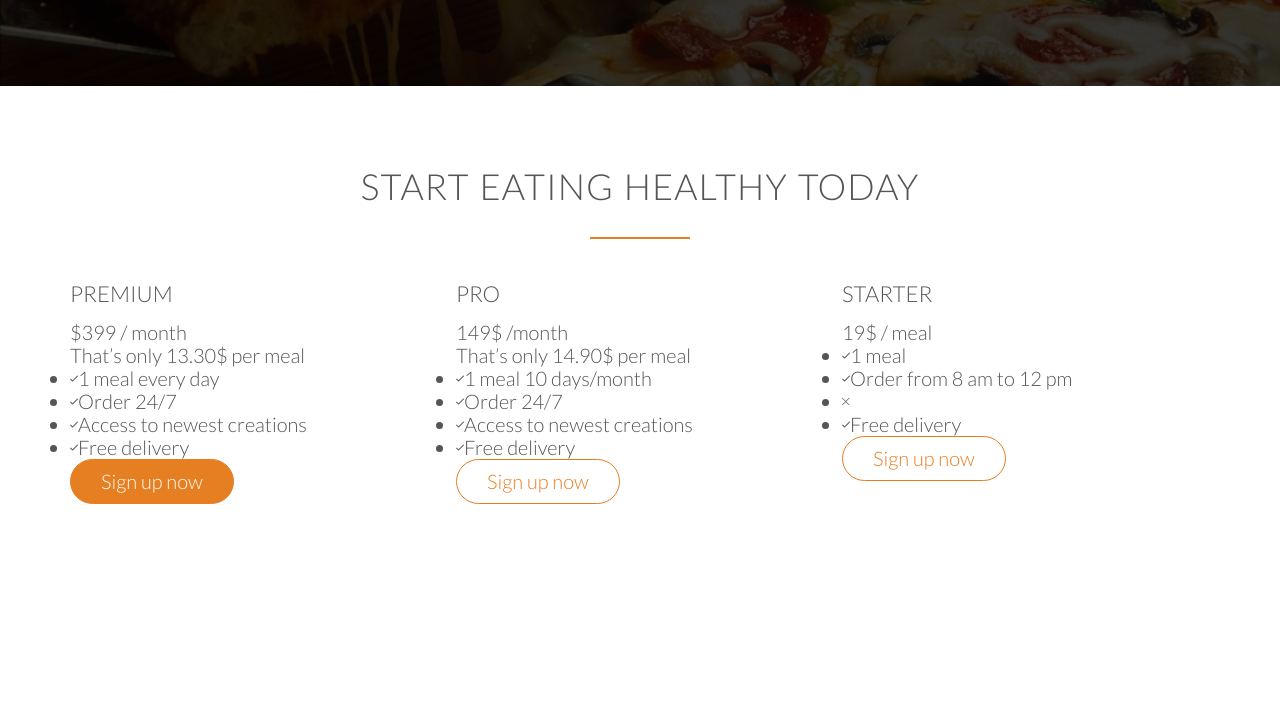
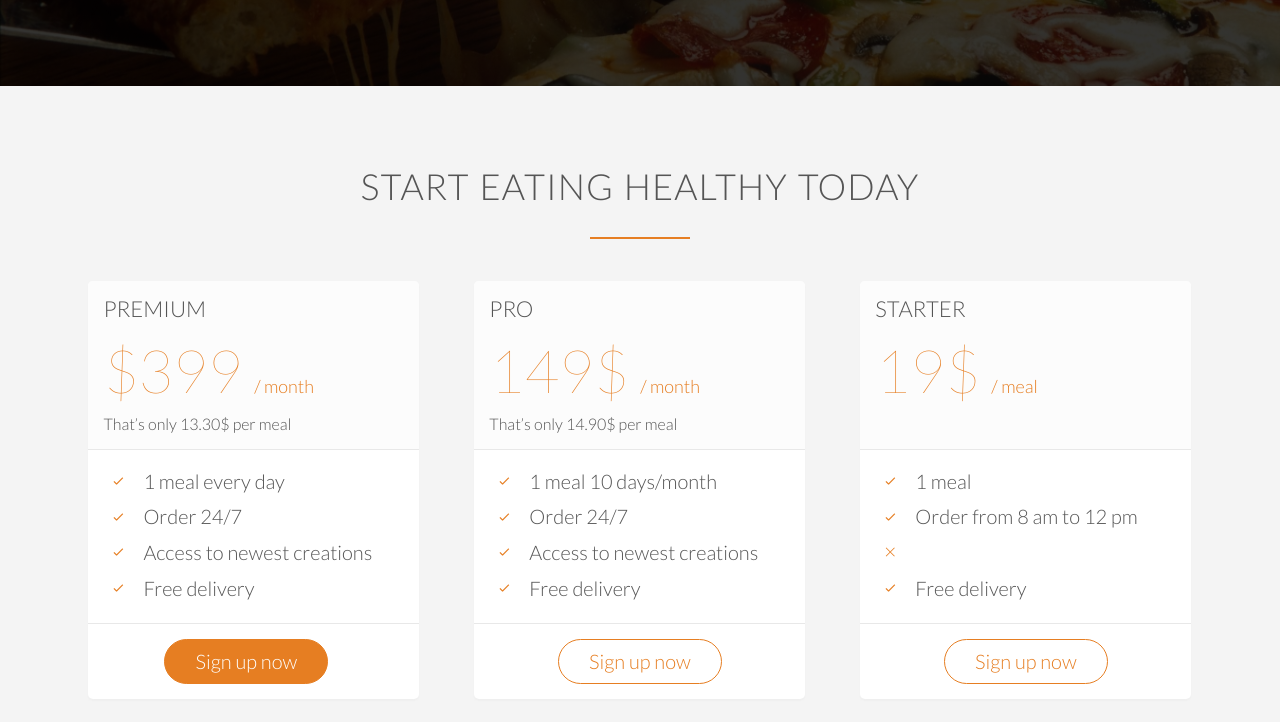
Before and after one commit to sib4321/Omnifood, a plain HTML site: page index.html in a window 1280 px wide. Shown: the part 3835-4557 px from the top of the page. Before the commit the page ends 4431 px from the top, so only its background shows below. Drawn offline with Linux system fonts and the light colour scheme; files whose address does not match are found by name.

Commit message:
Design the sign-up section

```diff
--- a/index.html
+++ b/index.html
@@ -262,15 +262,15 @@
                     <div class="plan-box">
                         <div>
                             <h3>Premium</h3>
-                            <p class="plan-price">$399 / month</p>
+                            <p class="plan-price">$399 <span>/ month</span></p>
                             <p class="plan-price-meal">That’s only 13.30$ per meal</p>
                         </div>
                         <div>
                             <ul>
-                                <li><i class="ion-ios-checkmark-empty"></i>1 meal every day</li>
-                                <li><i class="ion-ios-checkmark-empty"></i>Order 24/7</li>
-                                <li><i class="ion-ios-checkmark-empty"></i>Access to newest creations</li>
-                                <li><i class="ion-ios-checkmark-empty"></i>Free delivery</li>
+                                <li><i class="ion-ios-checkmark-empty icon-small"></i>1 meal every day</li>
+                                <li><i class="ion-ios-checkmark-empty icon-small"></i>Order 24/7</li>
+                                <li><i class="ion-ios-checkmark-empty icon-small"></i>Access to newest creations</li>
+                                <li><i class="ion-ios-checkmark-empty icon-small"></i>Free delivery</li>
                             </ul>
                         </div>
                         <div>
@@ -283,15 +283,15 @@
                     <div class="plan-box">
                         <div>
                             <h3>Pro</h3>
-                            <p class="plan-price">149$ /month</p>
+                            <p class="plan-price">149$ <span>/ month</span></p>
                             <p class="plan-price-meal">That’s only 14.90$ per meal</p>
                         </div>
                         <div>
                             <ul>
-                                <li><i class="ion-ios-checkmark-empty"></i>1 meal 10 days/month</li>
-                                <li><i class="ion-ios-checkmark-empty"></i>Order 24/7</li>
-                                <li><i class="ion-ios-checkmark-empty"></i>Access to newest creations</li>
-                                <li><i class="ion-ios-checkmark-empty"></i>Free delivery</li>
+                                <li><i class="ion-ios-checkmark-empty icon-small"></i>1 meal 10 days/month</li>
+                                <li><i class="ion-ios-checkmark-empty icon-small"></i>Order 24/7</li>
+                                <li><i class="ion-ios-checkmark-empty icon-small"></i>Access to newest creations</li>
+                                <li><i class="ion-ios-checkmark-empty icon-small"></i>Free delivery</li>
                             </ul>
                         </div>
                         <div>
@@ -304,15 +304,15 @@
                     <div class="plan-box">
                         <div>
                             <h3>Starter</h3>
-                            <p class="plan-price">19$ / meal</p>
-                            <p class="plan-price-meal"></p>
+                            <p class="plan-price">19$ <span>/ meal</span></p>
+                            <p class="plan-price-meal">&nbsp;</p>
                         </div>
                         <div>
                             <ul>
-                                <li><i class="ion-ios-checkmark-empty"></i>1 meal</li>
-                                <li><i class="ion-ios-checkmark-empty"></i>Order from 8 am to 12 pm</li>
-                                <li><i class="ion-ios-close-empty"></i></li>
-                                <li><i class="ion-ios-checkmark-empty"></i>Free delivery</li>
+                                <li><i class="ion-ios-checkmark-empty icon-small"></i>1 meal</li>
+                                <li><i class="ion-ios-checkmark-empty icon-small"></i>Order from 8 am to 12 pm</li>
+                                <li><i class="ion-ios-close-empty icon-small"></i></li>
+                                <li><i class="ion-ios-checkmark-empty icon-small"></i>Free delivery</li>
                             </ul>
                         </div>
                         <div>
@@ -327,32 +327,7 @@
 </html>
 <!--
 
-Section 6: Sign up and pricing plans
-Title: Start eating healthy today
 
-Plan 1: Premium
-399$ per month
-That’s only 13.30$ per meal
-1 meal every day
-Order 24/7
-Access to newest creations
-Free delivery
-
-
-Plan 2: Pro
-149$ per month
-That’s only 14.90$ per meal
-1 meal 10 days/month
-Order 24/7
-Access to newest creations
-Free delivery
-
-
-Plan 3: Starter
-19$ per meal
-1 meal
-Order from 8 am to 12 pm
-Free delivery
 
 
 
--- a/resources/css/style.css
+++ b/resources/css/style.css
@@ -406,3 +406,59 @@ cite img {
     margin-right: 10px;
     vertical-align: middle;
 }
+
+/*------------------------------*/
+/*Sign up*/
+/*------------------------------*/
+
+.section-plans {
+    background-color: #f4f4f4;
+}
+
+.plan-box {
+    background-color: #fff;
+    border-radius: 5px;
+    width: 90%;
+    margin-left: 5%;
+    box-shadow: 0 2px 2px #efefef;
+}
+
+.plan-box div {
+    padding: 15px;
+    border-bottom: 1px solid #e8e8e8;
+}
+
+.plan-box div:first-child {
+    background-color: #fcfcfc;
+    border-top-left-radius: 5px;
+    border-top-right-radius: 5px;
+}
+
+.plan-box div:last-child {
+    text-align: center;
+    border: 0;
+}
+
+.plan-price {
+    font-size: 300%;
+    margin-bottom: 10px;
+    font-weight: 100;
+    color: #e67e22;
+}
+
+.plan-price span {
+    font-size: 30%;
+    font-weight: 300;
+}
+
+.plan-price-meal {
+    font-size: 80%;
+}
+
+.plan-box ul {
+    list-style: none;
+}
+
+.plan-box ul li {
+    padding: 5px 0;
+}
```
